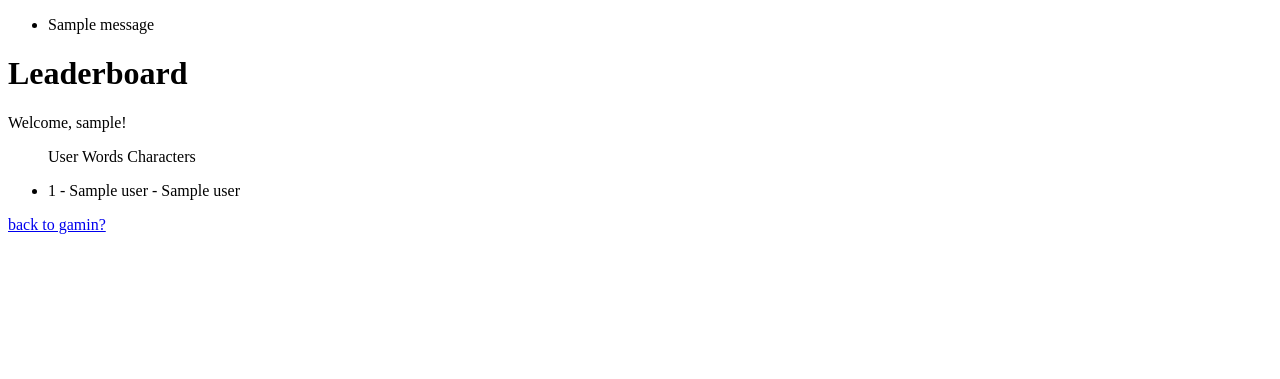
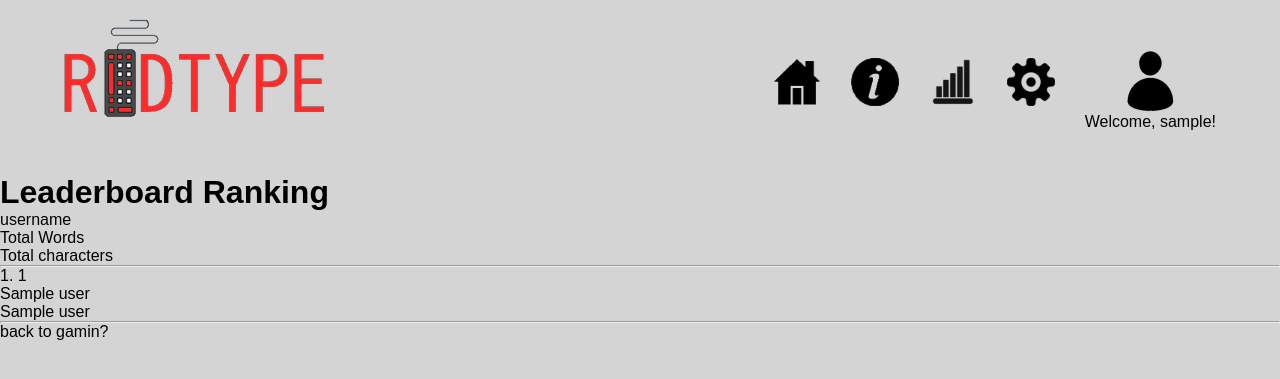
Before and after one commit to Jasan33/Redtype, a Flask app: template templates/leaderboard.html in a window 1280 px wide. Shown: the top 379 px of the page. Run offline with Flask 3, Linux system fonts and the light colour scheme; the template is opened without the code that fills it: most values are stand-ins (such as "Sample title", 1, 10 or a date in 2020); one stand-in notice (Sample message) is shown; some libraries are stand-ins or nearby versions.

Commit message:
ADD new leaderboard display

```diff
--- a/templates/leaderboard.html
+++ b/templates/leaderboard.html
@@ -4,26 +4,56 @@
     <meta charset="UTF-8">
     <meta name="viewport" content="width=device-width, initial-scale=1.0">
     <title>Redtype leaderboards</title>
+    <link rel="stylesheet" href="{{ url_for('static', filename='style.css') }}">
 </head>
 <body>
-    {% with messages = get_flashed_messages() %}
-    {% if messages %}
-        <ul class="flashes">
-            {% for message in messages %}
-                <li>{{ message }}</li>
-            {% endfor %}
-        </ul>
-    {% endif %}
-{% endwith %}
-
-<h1 class="leaderboard">Leaderboard</h1>
-<p>Welcome, {{ username }}!</p>
-<ul>
-    <p>User Words Characters</p>
-    {% for user in people %}
-    <li>{{ user[0] }} - {{ user[2] }} - {{ user[1] }}</li>
-    {% endfor %}
-</ul>
-<a href="{{ url_for('home') }}">back to gamin?</a>
+    <div class="main-content">
+        <div class="navbar">
+            <img class="logo" src="{{ url_for('static', filename='images/redtype_logo.png') }}">
+            <div class="menu">
+                <img src="{{ url_for('static', filename='images/home.png') }}" class="Menu_home" onclick="home()"
+                    alt="Menu option 1: go to home">
+                <img src="{{ url_for('static', filename='images/about.png') }}" alt="Menu option 2: go to about me">
+                <img src="{{ url_for('static', filename='images/stats.png') }}" class="Menu_stats"
+                    alt="Menu option 3: go to stats">
+                <img src="{{ url_for('static', filename='images/settings.png') }}" alt="Menu option 4: go to settings">
+                <div class="user"><img src="{{ url_for('static', filename='images/log_in.png') }}" onclick="profile()"
+                    alt="Menu option 5: log inn or sign up">
+                    <p id="usernames">
+                        {% if username %}
+                            Welcome, {{ username }}!
+                        {% else %}
+                            Welcome, Guest!
+                        {% endif %}
+                    </p>
+                </div>
+            </div>
+        </div>
+    </div>
+    <h1 class="leaderboard_h1">Leaderboard Ranking</h1>
+    <!--
+    <form id="search_form">
+    <input type="text" id="search_input" placeholder="Search by username...">
+    <button type="submit">Search</button>
+    </form>
+    -->
+    <div>
+        <div class="leaderboard_titels">
+            <p>username</p>
+            <p>Total Words</p>
+            <p>Total characters</p>
+        </div>
+        {% for user in people %}
+        <hr>
+        <div class="leaderboard">
+            <p>{{ loop.index }}. {{ user[0] }}</p>
+            <p>{{ user[2] }}</p>
+            <p>{{ user[1] }}</p>
+        </div>
+        {% endfor %}
+        <hr>
+    </div>
+    <a href="{{ url_for('home') }}">back to gamin?</a>
 </body>
+<script src="{{url_for('static', filename='script.js')}}"></script>
 </html>
```
